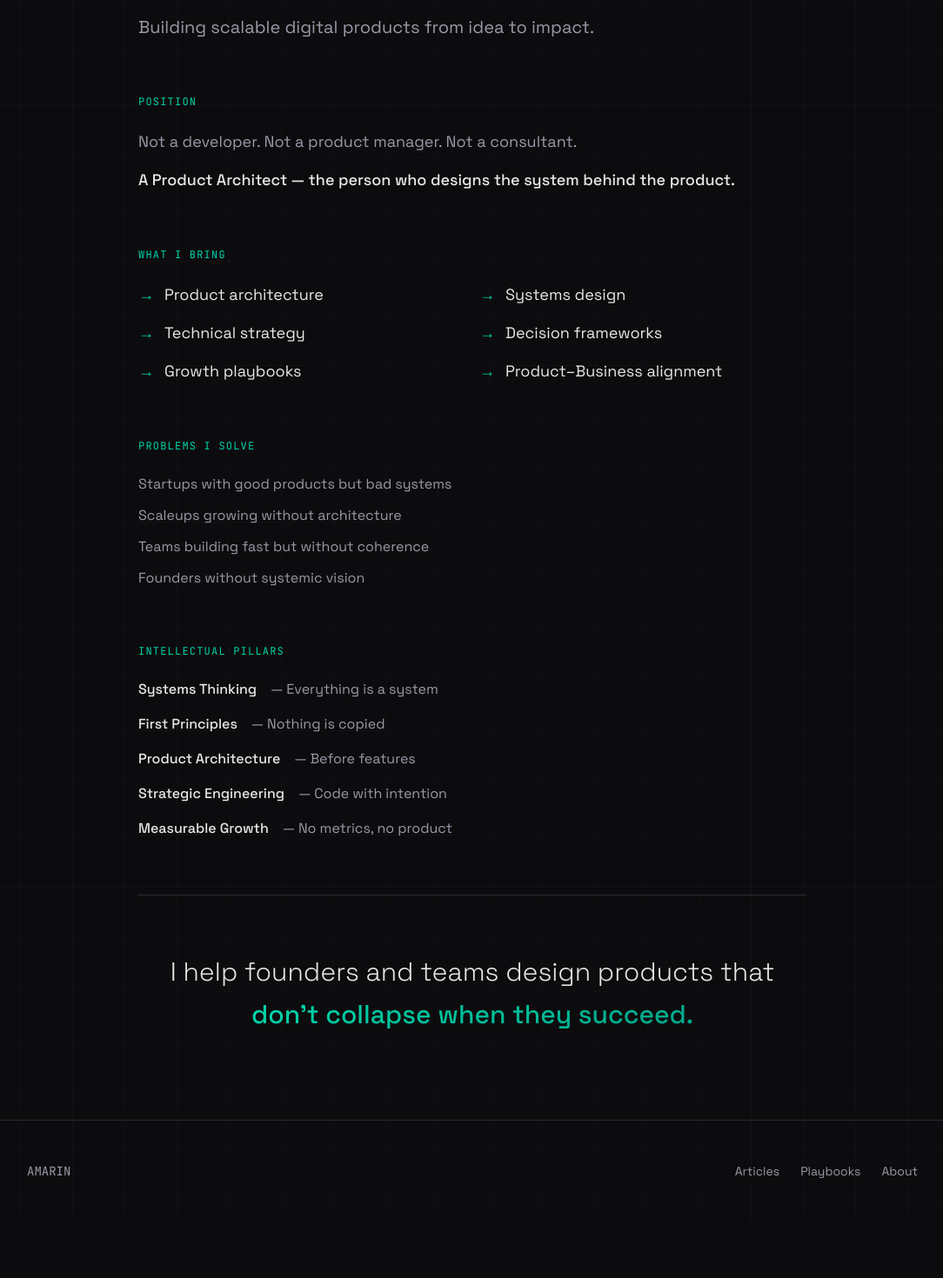
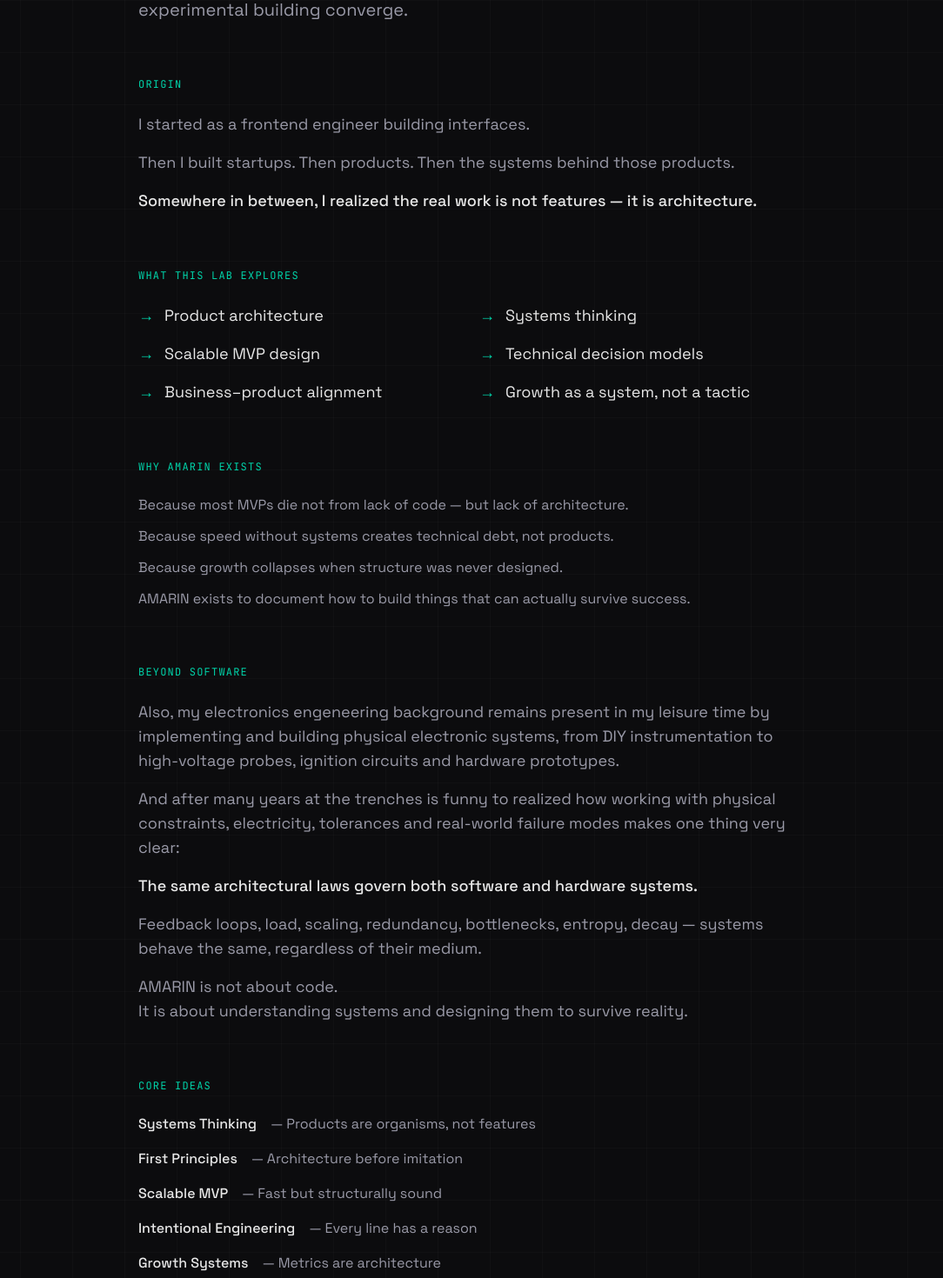
Before and after one commit to amarin13/amarin-platform, a Next.js app: page /about in a window 1280 px wide. Shown: the part 300-1770 px from the top of the page at 87% size, without its empty margins (97-1181 px from the left). Before the commit the page ends 1705 px from the top, so only its background shows below. Built offline with nearby package versions, Linux system fonts and the light colour scheme.

Commit message:
feat: encapsulate routes

```diff
--- a/app/(marketing)/about/page.tsx
+++ b/app/(marketing)/about/page.tsx
@@ -4,7 +4,7 @@ import { Footer } from "@/app/components/footer";
 export const metadata = {
   title: "About — AMARIN",
   description:
-    "Product Architect & Systems Designer. Building scalable digital products from idea to impact.",
+    "AMARIN is a living laboratory exploring product architecture, systems thinking and scalable MVP design.",
 };
 
 export default function AboutPage() {
@@ -18,40 +18,44 @@ export default function AboutPage() {
             About
           </p>
           <h1 className="text-4xl font-semibold tracking-tight md:text-5xl">
-            Product Architect &<br />
-            Systems Designer
+            From Frontend to Systems
           </h1>
           <p className="mt-6 text-xl text-muted">
-            Building scalable digital products from idea to impact.
+            AMARIN is a living laboratory where product architecture, systems
+            thinking and experimental building converge.
           </p>
 
-          {/* Position */}
+          {/* Origin */}
           <section className="mt-16">
             <p className="mb-6 font-mono text-xs uppercase tracking-widest text-accent">
-              Position
+              Origin
             </p>
             <div className="space-y-4 text-lg text-muted">
-              <p>Not a developer. Not a product manager. Not a consultant.</p>
+              <p>I started as a frontend engineer building interfaces.</p>
+              <p>
+                Then I built startups. Then products. Then the systems behind
+                those products.
+              </p>
               <p className="text-foreground font-medium">
-                A Product Architect — the person who designs the system behind
-                the product.
+                Somewhere in between, I realized the real work is not features —
+                it is architecture.
               </p>
             </div>
           </section>
 
-          {/* What I Do */}
+          {/* What This Lab Explores */}
           <section className="mt-16">
             <p className="mb-6 font-mono text-xs uppercase tracking-widest text-accent">
-              What I Bring
+              What This Lab Explores
             </p>
             <div className="grid gap-4 sm:grid-cols-2">
               {[
                 "Product architecture",
-                "Systems design",
-                "Technical strategy",
-                "Decision frameworks",
-                "Growth playbooks",
-                "Product–Business alignment",
+                "Systems thinking",
+                "Scalable MVP design",
+                "Technical decision models",
+                "Business–product alignment",
+                "Growth as a system, not a tactic",
               ].map((item) => (
                 <div key={item} className="flex items-center gap-3 text-lg">
                   <span className="text-accent">→</span>
@@ -61,31 +65,89 @@ export default function AboutPage() {
             </div>
           </section>
 
-          {/* Problem I Solve */}
+          {/* Why AMARIN Exists */}
           <section className="mt-16">
             <p className="mb-6 font-mono text-xs uppercase tracking-widest text-accent">
-              Problems I Solve
+              Why AMARIN Exists
             </p>
             <div className="space-y-3 text-muted">
-              <p>Startups with good products but bad systems</p>
-              <p>Scaleups growing without architecture</p>
-              <p>Teams building fast but without coherence</p>
-              <p>Founders without systemic vision</p>
+              <p>
+                Because most MVPs die not from lack of code — but lack of
+                architecture.
+              </p>
+              <p>
+                Because speed without systems creates technical debt, not
+                products.
+              </p>
+              <p>Because growth collapses when structure was never designed.</p>
+              <p>
+                AMARIN exists to document how to build things that can actually
+                survive success.
+              </p>
             </div>
           </section>
 
-          {/* Pillars */}
+          {/* Beyond Software */}
           <section className="mt-16">
             <p className="mb-6 font-mono text-xs uppercase tracking-widest text-accent">
-              Intellectual Pillars
+              Beyond Software
+            </p>
+            <div className="space-y-4 text-muted text-lg">
+              <p>
+                Also, my electronics engeneering background remains present in
+                my leisure time by implementing and building physical electronic
+                systems, from DIY instrumentation to high-voltage probes,
+                ignition circuits and hardware prototypes.
+              </p>
+              <p>
+                And after many years at the trenches is funny to realized how
+                working with physical constraints, electricity, tolerances and
+                real-world failure modes makes one thing very clear:
+              </p>
+              <p className="text-foreground font-medium">
+                The same architectural laws govern both software and hardware
+                systems.
+              </p>
+              <p>
+                Feedback loops, load, scaling, redundancy, bottlenecks, entropy,
+                decay — systems behave the same, regardless of their medium.
+              </p>
+              <p>
+                AMARIN is not about code.
+                <br />
+                It is about understanding systems and designing them to survive
+                reality.
+              </p>
+            </div>
+          </section>
+
+          {/* Core Ideas */}
+          <section className="mt-16">
+            <p className="mb-6 font-mono text-xs uppercase tracking-widest text-accent">
+              Core Ideas
             </p>
             <div className="space-y-4">
               {[
-                { title: "Systems Thinking", desc: "Everything is a system" },
-                { title: "First Principles", desc: "Nothing is copied" },
-                { title: "Product Architecture", desc: "Before features" },
-                { title: "Strategic Engineering", desc: "Code with intention" },
-                { title: "Measurable Growth", desc: "No metrics, no product" },
+                {
+                  title: "Systems Thinking",
+                  desc: "Products are organisms, not features",
+                },
+                {
+                  title: "First Principles",
+                  desc: "Architecture before imitation",
+                },
+                {
+                  title: "Scalable MVP",
+                  desc: "Fast but structurally sound",
+                },
+                {
+                  title: "Intentional Engineering",
+                  desc: "Every line has a reason",
+                },
+                {
+                  title: "Growth Systems",
+                  desc: "Metrics are architecture",
+                },
               ].map((pillar) => (
                 <div key={pillar.title} className="flex items-baseline gap-4">
                   <span className="text-foreground font-medium">
@@ -97,12 +159,13 @@ export default function AboutPage() {
             </div>
           </section>
 
-          {/* Promise */}
+          {/* Closing */}
           <section className="mt-16 pt-16 border-t border-border">
             <p className="text-2xl font-light leading-relaxed md:text-3xl text-center">
-              I help founders and teams design products that{" "}
+              AMARIN is a place to study how products are actually designed —
               <span className="accent-gradient font-medium">
-                don&apos;t collapse when they succeed.
+                {" "}
+                before they become fragile companies.
               </span>
             </p>
           </section>
--- a/app/components/footer.tsx
+++ b/app/components/footer.tsx
@@ -1,16 +1,18 @@
 import Link from "next/link";
+import { routes } from "@/lib/routes";
 
-const FOOTER_LINKS = [
-  { href: "/articles", label: "Articles" },
-  { href: "/playbooks", label: "Playbooks" },
-  { href: "/about", label: "About" },
-];
+const FOOTER_LINKS = [routes.articles, routes.about];
 
 export function Footer() {
   return (
     <footer className="border-t border-border px-6 py-12">
       <div className="mx-auto flex max-w-5xl items-center justify-between text-sm text-muted">
-        <span className="font-mono">AMARIN</span>
+        <Link
+          href={routes.home.href}
+          className="font-mono hover:text-accent transition-colors"
+        >
+          AMARIN
+        </Link>
         <nav className="flex gap-6">
           {FOOTER_LINKS.map((link) => (
             <Link
--- a/app/components/navbar.tsx
+++ b/app/components/navbar.tsx
@@ -2,12 +2,9 @@
 
 import Link from "next/link";
 import { usePathname } from "next/navigation";
+import { routes } from "@/lib/routes";
 
-const NAV_LINKS = [
-  { href: "/articles", label: "Articles" },
-  { href: "/playbooks", label: "Playbooks" },
-  { href: "/about", label: "About" },
-];
+const NAV_LINKS = [routes.articles, routes.about];
 
 export function Navbar() {
   const pathname = usePathname();
@@ -16,7 +13,7 @@ export function Navbar() {
     <header className="border-b border-border px-6 py-6">
       <div className="mx-auto flex max-w-5xl items-center justify-between">
         <Link
-          href="/"
+          href={routes.home.href}
           className="font-mono text-sm tracking-widest hover:text-accent"
         >
           AMARIN
--- /dev/null
+++ b/lib/routes.ts
@@ -0,0 +1,21 @@
+export const routes = {
+  home: {
+    href: "/",
+    label: "Home",
+  },
+  articles: {
+    href: "/articles",
+    label: "Articles",
+  },
+  playbooks: {
+    href: "/playbooks",
+    label: "Playbooks",
+  },
+  about: {
+    href: "/about",
+    label: "About",
+  },
+} as const;
+
+export type RouteKey = keyof typeof routes;
+export type Route = (typeof routes)[RouteKey];
```
